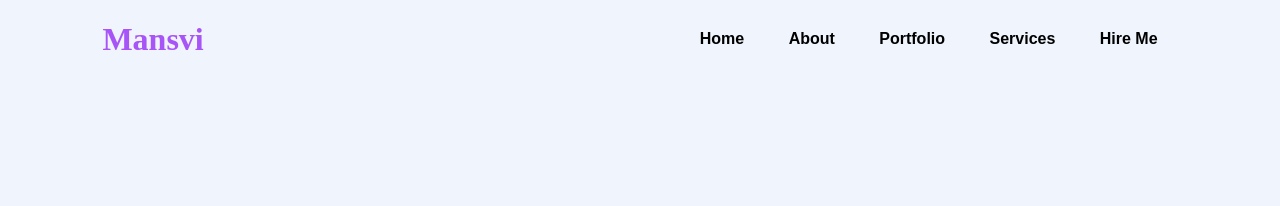
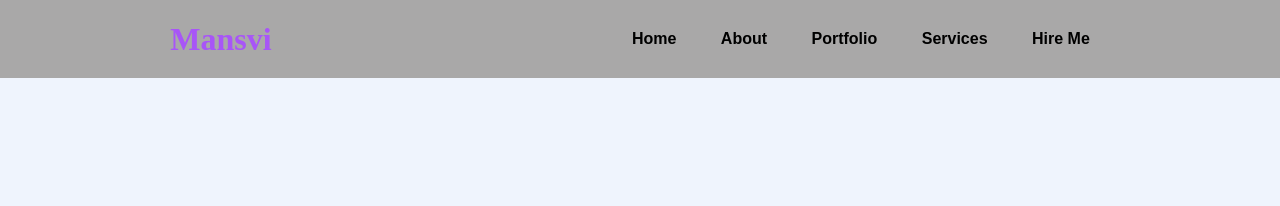
Before and after one commit to Mansvi-Saikar/PERSONAL-PORTFOLIO-WEBPAGE, a plain HTML site: page index.html in a window 1280 px wide. Shown: the top 206 px of the page. Drawn offline with Linux system fonts and the light colour scheme.

Commit message:
Update style.css

```diff
--- a/style.css
+++ b/style.css
@@ -13,11 +13,12 @@
 
 nav {
   display: flex;
-  width: 84%;
+  width: 100%;
   margin: auto;
   padding: 20px 0;
   align-items: center;
-  justify-content: space-between;
+  justify-content: space-around;
+  background: #a9a8a8;
 }
 
 .logo {
```
